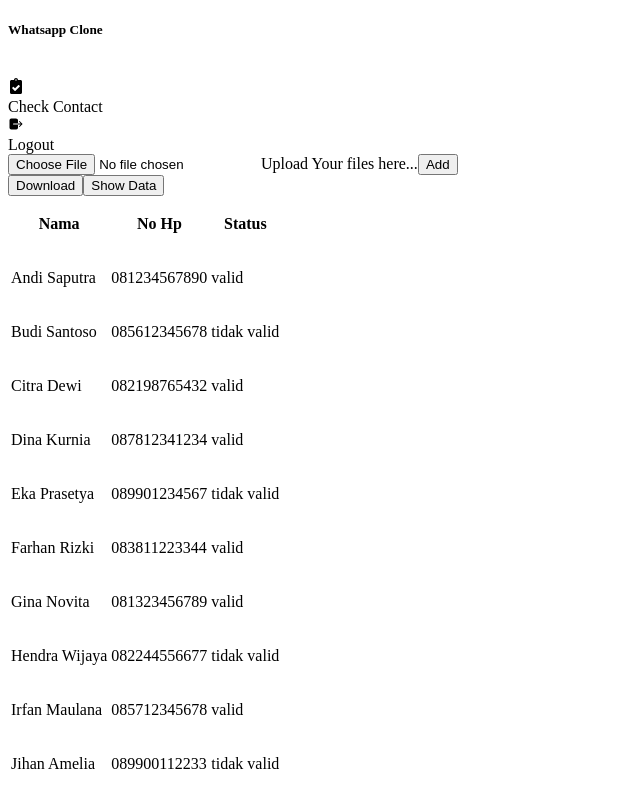
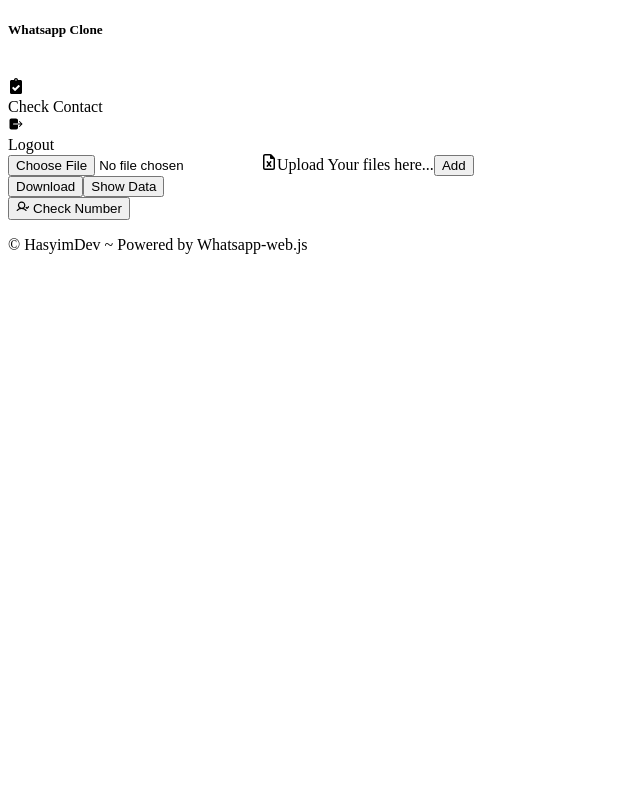
Before and after one commit to IbnuHs/Whatsapp-Clone, a React (Vite) app in the folder src/renderer/: page / in a window 1280 px wide. Shown: the top 800 px of the page, without its empty margins (0-640 px from the left). Built offline with nearby package versions, Linux system fonts and the light colour scheme.

Commit message:
add functional table and button

```diff
--- a/package.json
+++ b/package.json
@@ -25,7 +25,8 @@
     "postcss": "^8.5.3",
     "qrcode.react": "^4.2.0",
     "react-icons": "^5.5.0",
-    "whatsapp-web.js": "^1.27.0"
+    "whatsapp-web.js": "^1.27.0",
+    "xlsx": "^0.18.5"
   },
   "devDependencies": {
     "@electron-toolkit/eslint-config": "^2.0.0",
--- a/src/renderer/src/components/checkContact/Action.jsx
+++ b/src/renderer/src/components/checkContact/Action.jsx
@@ -1,21 +1,29 @@
 import { Card } from '@material-tailwind/react'
 import React, { useRef, useState } from 'react'
 import { Button } from '@material-tailwind/react'
+import { FaRegFileExcel } from 'react-icons/fa6'
+import { PiUserCheckBold } from 'react-icons/pi'
 
-export const Action = () => {
+export const Action = ({ setShow }) => {
   const fileinpuRef = useRef(null)
   let [files, setFiles] = useState(null)
-  let data = ''
+  let [checked, setChecked] = useState(false)
   function clickButton() {
     fileinpuRef.current.click()
+  }
+  function openTable() {
+    setShow(true)
+  }
+  function checkNumber() {
+    setChecked(true)
   }
   function onUpload(e) {
     setFiles(e.target.files[0])
     console.log(e.target.files[0])
   }
   return (
-    <div className="flex flex-col bg-transparent bg-gray-500 border-2 shadow-sm border-gray-400 rounded-md p-4">
-      <div className="border-2 bg-white flex items-center gap-2 mx-auto border-gray-600  w-full py-1 justify-between rounded-lg px-2">
+    <div className="flex flex-col bg-[#F7F7F7] shadow-md border-gray-400 rounded-md w-[80%] mx-auto p-4">
+      <div className="border-2 bg-white flex items-center gap-2 mx-auto border-gray-400  w-full pl-2 justify-between rounded-lg">
         <input
           type="file"
           className="hidden"
@@ -23,25 +31,41 @@
           onChange={onUpload}
           ref={fileinpuRef}
         />
-        <span className="inline-block w-full text-sm text-gray-700">
+        <FaRegFileExcel className="text-gray-600" />
+        <span className="inline-block w-full text-[14px] text-gray-600">
           {files ? files.name : 'Upload Your files here...'}
         </span>
-        <Button size="sm" color="gray" className="bg-black hover:bg-gray-800" onClick={clickButton}>
+        <Button
+          size="sm"
+          color="gray"
+          className="bg-[#128C7E] hover:bg-[#258d62]"
+          onClick={clickButton}
+        >
           Add
         </Button>
       </div>
-      <div className={`${data ? 'flex' : 'hidden'} justify-center gap-4 p-4`}>
+      <div className={`${checked ? 'flex' : 'hidden'} justify-center gap-4 mt-4`}>
         <button
           type="button"
-          className="border-2 border-gray-800 rounded-md text-white px-2 bg-gray-400 transition-all hover:bg-gray-600 hover:border-gray-800"
+          className="border-none border-gray-800 rounded-md text-white text-[14px] py-1 px-3 bg-[#128C7E] transition-all  hover:scale-[1.03]"
         >
           Download
         </button>
         <button
           type="button"
-          className="border-2  rounded-md text-white px-2 border-gray-800 bg-gray-400 transition-all hover:bg-gray-600 hover:border-gray-800"
+          className="border-none  rounded-md text-white py-1 px-3 border-gray-800 text-[14px] bg-[#128C7E] transition-all hover:scale-[1.03]"
+          onClick={openTable}
         >
           Show Data
+        </button>
+      </div>
+      <div className={`mx-auto mt-4 ${files && !checked ? 'inline-block' : 'hidden'}`}>
+        <button
+          type="button"
+          className="flex items-center bg-[#128C7E] text-white text-[14px] rounded-md py-1 px-4 hover:scale-[1.02] transition-all"
+          onClick={checkNumber}
+        >
+          <PiUserCheckBold /> Check Number
         </button>
       </div>
     </div>
--- a/src/renderer/src/components/checkContact/CheckContact.jsx
+++ b/src/renderer/src/components/checkContact/CheckContact.jsx
@@ -1,14 +1,16 @@
-import React, { useRef } from 'react'
+import React, { useRef, useState } from 'react'
 import { Footer } from '../main/footer'
 import { Table } from './Table'
 import { Action } from './ACtion'
 
 export const CheckContact = () => {
+  const [show, setShow] = useState(false)
+  console.log(show)
   return (
     <section className="w-full max-h-screen overflow-hidden flex flex-col justify-between bg-[#ece5dd] px-10 pt-10 box-border">
       <div className="mx-auto h-[90%] box-border w-full flex flex-col gap-2">
-        <Action />
-        <Table />
+        <Action setShow={setShow} />
+        {show ? <Table showTable={show} setShow={setShow} /> : ' '}
       </div>
       <Footer />
     </section>
--- a/src/renderer/src/components/checkContact/Table.jsx
+++ b/src/renderer/src/components/checkContact/Table.jsx
@@ -1,8 +1,13 @@
-import React from 'react'
-import { Card, Typography } from '@material-tailwind/react'
+import React, { useEffect, useState } from 'react'
+import { Card, IconButton, Typography } from '@material-tailwind/react'
+import { IoClose } from 'react-icons/io5'
 
-export const Table = (data) => {
+export const Table = ({ data, setShow, showTable }) => {
   const headTable = ['Nama', 'No Hp', 'Status']
+
+  function closeTable() {
+    setShow(false)
+  }
   const example = [
     {
       nama: 'Andi Saputra',
@@ -121,24 +126,44 @@
     }
   ]
 
+  useEffect(() => {
+    console.log(showTable)
+  }, [])
   return (
-    <Card className="h-full w-full  rounded-md overflow-y-scroll scrollbar-style">
+    <Card
+      className={`h-full overflow-hidden w-full relative  rounded-md overflow-y-scroll scrollbar-style`}
+    >
+      {/* <IconButton type="button" variant="text" size="sm" className="absolute z-10 right-0">
+        <IoClose className="text-[20px]" />
+      </IconButton> */}
+      <button
+        type="button"
+        className="absolute right-0 hover:bg-gray-300 rounded-md transition-all p-1"
+        onClick={closeTable}
+      >
+        <IoClose className="text-[20px]" />
+      </button>
       <table className="w-full h-full border-2 min-w-max text-left">
         <thead>
+          <tr>
             {headTable.map((i) => (
               <th key={i} className="border-b border-blue-gray-100 bg-blue-gray-50 p-4">
-              <Typography variant="small" color="blue-gray" className="font-semibold leading-none">
+                <Typography
+                  variant="small"
+                  color="blue-gray"
+                  className="font-semibold leading-none"
+                >
                   {i}
                 </Typography>
               </th>
             ))}
+          </tr>
         </thead>
         <tbody>
           {example.map((row, index) => {
-            console.log(index % 2)
             const classes = 'py-2'
             return (
-              <tr className="even:bg-blue-gray-50/50 p-4">
+              <tr key={index} className="even:bg-blue-gray-50/50 p-4">
                 <td className={` ${classes}  `}>
                   <Typography
                     variant="small"
--- a/src/renderer/src/components/main/Footer.jsx
+++ b/src/renderer/src/components/main/Footer.jsx
@@ -4,11 +4,8 @@
 export const Footer = () => {
   return (
     <div className="px-6 py-4">
-      <Typography color="black" className="text-xs font-semibold text-center">
-        &copy; HasyimDev
-      </Typography>
       <Typography color="black" className="text-xs text-center font-normal   ">
-        This app is powered by whatsapp-web.js library (MIT License)
+        <span className="font-semibold"> &copy; HasyimDev</span> ~ Powered by Whatsapp-web.js
       </Typography>
     </div>
   )
```
Also changed, not shown: src/renderer/src/hooks/useExcel.jsx (added, +12 -0 lines), 1 other file (tests, documents, lock files or other folders). Lines whose indentation alone changed are shown as unchanged.
